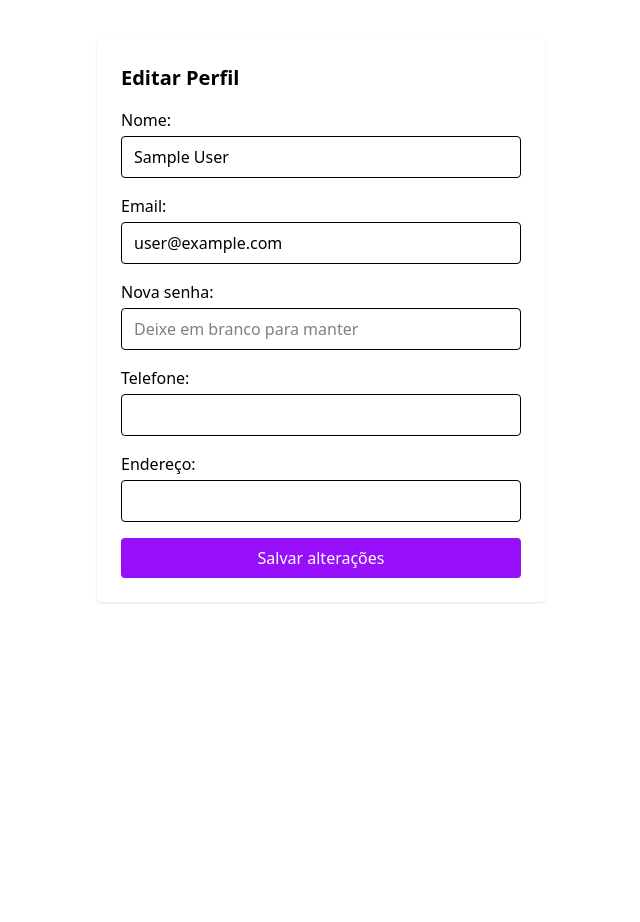
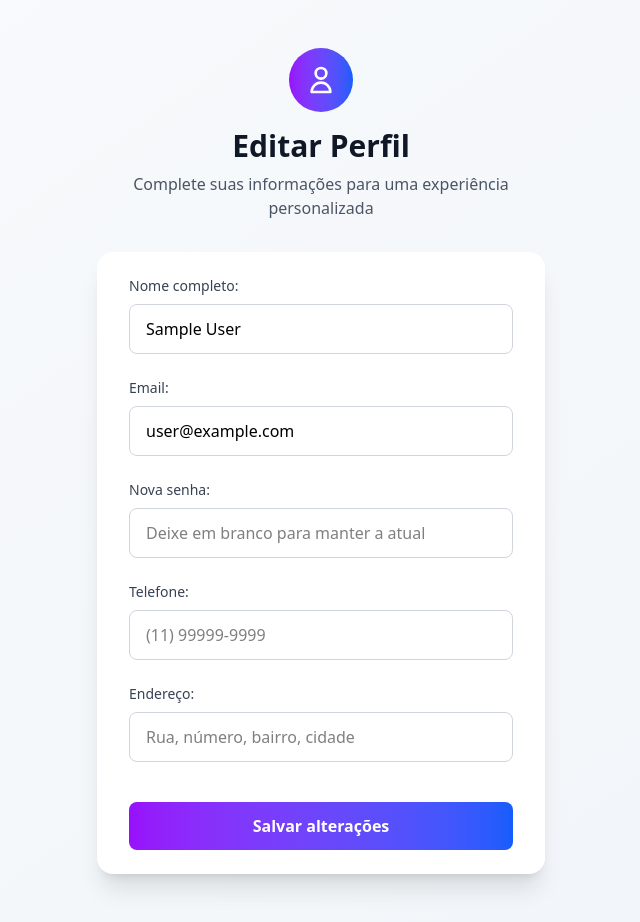
Before and after one commit to yNakidori/safe-route, a React (Vite) app: page /completar-perfil in a window 1280 px wide. Shown: the whole page, without its empty margins (319-959 px from the left). Before the commit the page ends 800 px from the top, so only its background shows below. Built offline with nearby package versions, Linux system fonts and the light colour scheme; no server answers; the database is empty; sample sign-in values are in the browser's storage.

Commit message:
Rotas e Páginas definidas

```diff
--- a/package.json
+++ b/package.json
@@ -19,6 +19,7 @@
     "react-dom": "^19.1.0",
     "react-leaflet": "^5.0.0-rc.2",
     "react-router-dom": "^7.6.3",
+    "sweetalert2": "^11.22.2",
     "tailwindcss": "^4.1.11",
     "yup": "^1.7.0"
   },
--- a/src/assets/Sidebar.jsx
+++ b/src/assets/Sidebar.jsx
@@ -1,6 +1,18 @@
 import React from "react";
+import { doc, setDoc } from "firebase/firestore";
+import { db } from "../firebase/firebase.config";
 
 export default function Sidebar() {
+
+  const handleLogout = async () => {
+  }
+
+  const handleStatus = async () => {
+  }
+
+  const fetchProfile = async () => {
+  }
+
   return (
     <div className="h-screen w-64 bg-gray-100 border-r flex flex-col justify-between">
       <div className="p-6">
--- a/src/firebase/firebase.config.jsx
+++ b/src/firebase/firebase.config.jsx
@@ -3,6 +3,7 @@ import { initializeApp } from "firebase/app";
 import { getAnalytics } from "firebase/analytics";
 import { getAuth } from "firebase/auth";
 import { getFirestore } from "firebase/firestore";
+import { getStorage } from "firebase/storage";
 // TODO: Add SDKs for Firebase products that you want to use
 // https://firebase.google.com/docs/web/setup#available-libraries
 
@@ -23,5 +24,6 @@ const app = initializeApp(firebaseConfig);
 const db = getFirestore(app);
 const auth = getAuth(app);
 const analytics = getAnalytics(app);
+const storage = getStorage(app);
 
-export { app, db, auth, analytics };
+export { app, db, auth, analytics, storage };
--- a/src/main.jsx
+++ b/src/main.jsx
@@ -29,9 +29,9 @@ createRoot(document.getElementById("root")).render(
         <Route
           path="/main"
           element={
-            <ProfileRoute>
+            <PrivateRoute requireProfileComplete={true}>
               <MainPage />
-            </ProfileRoute>
+            </PrivateRoute>
           }
         />
       </Routes>
--- a/src/pages/Register.jsx
+++ b/src/pages/Register.jsx
@@ -1,10 +1,12 @@
 import React, { useState } from "react";
 import { register } from "../utils/Signin.util";
+import { useNavigate } from "react-router-dom";
 
 export default function Register() {
   const [email, setEmail] = useState("");
   const [password, setPassword] = useState("");
   const [error, setError] = useState("");
+  const navigate = useNavigate();
 
   const handleSubmit = async (e) => {
     e.preventDefault();
@@ -12,6 +14,7 @@ export default function Register() {
       await register(email, password);
       // Handle successful registration (e.g., redirect to login)
       alert("Registration successful!");
+      navigate("/main");
     } catch (err) {
       setError(err.message);
       console.error("Registration error:", err);
--- a/src/pages/UserProfile.jsx
+++ b/src/pages/UserProfile.jsx
@@ -1,4 +1,5 @@
 import { useEffect, useState } from "react";
+import { useNavigate } from "react-router-dom";
 import { Formik, Form, Field, ErrorMessage } from "formik";
 import * as Yup from "yup";
 import { updateEmail, updatePassword, updateProfile } from "firebase/auth";
@@ -8,6 +9,7 @@ import { useAuth } from "../utils/AuthContext";
 
 export default function UserProfile() {
   const { user } = useAuth();
+  const navigate = useNavigate();
   const [initialValues, setInitialValues] = useState(null);
 
   useEffect(() => {
@@ -62,6 +64,14 @@ export default function UserProfile() {
 
       alert("Perfil atualizado com sucesso!");
       resetForm({ values: { ...values, password: "" } });
+
+      // Verifica se o perfil está completo e redireciona apenas se estiver
+      const isProfileComplete = values.name.trim() && values.phone.trim() && values.address.trim();
+      if (isProfileComplete) {
+        setTimeout(() => {
+          navigate("/main");
+        }, 1000); // Delay de 1 segundo para mostrar a mensagem de sucesso
+      }
     } catch (error) {
       console.error("Erro ao atualizar perfil:", error);
       alert(`Erro: ${error.message}`);
@@ -70,11 +80,32 @@ export default function UserProfile() {
     }
   };
 
- if (!initialValues) return <p className="text-center mt-10">Carregando perfil...</p>;
+ if (!initialValues) return (
+    <div className="min-h-screen bg-gradient-to-br from-slate-50 to-slate-100 flex items-center justify-center">
+      <div className="bg-white p-8 rounded-xl shadow-lg">
+        <div className="animate-spin rounded-full h-12 w-12 border-b-2 border-purple-600 mx-auto"></div>
+        <p className="text-center mt-4 text-gray-600">Carregando perfil...</p>
+      </div>
+    </div>
+  );
 
   return (
-    <div className="max-w-md mx-auto mt-10 p-6 bg-white rounded shadow">
-      <h2 className="text-xl font-bold mb-4">Editar Perfil</h2>
+    <div className="min-h-screen bg-gradient-to-br from-slate-50 to-slate-100 py-12 px-4 sm:px-6 lg:px-8">
+      <div className="max-w-md mx-auto">
+        {/* Header */}
+        <div className="text-center mb-8">
+          <div className="mx-auto h-16 w-16 bg-gradient-to-r from-purple-600 to-blue-600 rounded-full flex items-center justify-center mb-4">
+            <svg className="h-8 w-8 text-white" fill="none" stroke="currentColor" viewBox="0 0 24 24">
+              <path strokeLinecap="round" strokeLinejoin="round" strokeWidth={2} d="M16 7a4 4 0 11-8 0 4 4 0 018 0zM12 14a7 7 0 00-7 7h14a7 7 0 00-7-7z" />
+            </svg>
+          </div>
+          <h2 className="text-3xl font-bold text-gray-900 mb-2">Editar Perfil</h2>
+          <p className="text-gray-600">Complete suas informações para uma experiência personalizada</p>
+        </div>
+
+        {/* Form Card */}
+        <div className="bg-white rounded-2xl shadow-xl overflow-hidden">
+          <div className="px-8 py-6">
 
       <Formik
         initialValues={initialValues}
@@ -83,66 +114,82 @@ export default function UserProfile() {
         enableReinitialize
       >
         {({ isSubmitting }) => (
-          <Form className="space-y-4">
+          <Form className="space-y-6">
             <div>
-              <label className="block mb-1">Nome:</label>
+              <label className="block text-sm font-medium text-gray-700 mb-2">Nome completo:</label>
               <Field
                 name="name"
                 type="text"
-                className="w-full border px-3 py-2 rounded"
+                className="w-full px-4 py-3 border border-gray-300 rounded-lg focus:ring-2 focus:ring-purple-500 focus:border-transparent transition-all duration-200"
+                placeholder="Digite seu nome completo"
               />
-              <ErrorMessage name="name" component="div" className="text-red-500 text-sm" />
+              <ErrorMessage name="name" component="div" className="text-red-500 text-sm mt-1" />
             </div>
 
             <div>
-              <label className="block mb-1">Email:</label>
+              <label className="block text-sm font-medium text-gray-700 mb-2">Email:</label>
               <Field
                 name="email"
                 type="email"
-                className="w-full border px-3 py-2 rounded"
+                className="w-full px-4 py-3 border border-gray-300 rounded-lg focus:ring-2 focus:ring-purple-500 focus:border-transparent transition-all duration-200"
+                placeholder="seu@email.com"
               />
-              <ErrorMessage name="email" component="div" className="text-red-500 text-sm" />
+              <ErrorMessage name="email" component="div" className="text-red-500 text-sm mt-1" />
             </div>
 
             <div>
-              <label className="block mb-1">Nova senha:</label>
+              <label className="block text-sm font-medium text-gray-700 mb-2">Nova senha:</label>
               <Field
                 name="password"
                 type="password"
-                className="w-full border px-3 py-2 rounded"
-                placeholder="Deixe em branco para manter"
+                className="w-full px-4 py-3 border border-gray-300 rounded-lg focus:ring-2 focus:ring-purple-500 focus:border-transparent transition-all duration-200"
+                placeholder="Deixe em branco para manter a atual"
               />
-              <ErrorMessage name="password" component="div" className="text-red-500 text-sm" />
+              <ErrorMessage name="password" component="div" className="text-red-500 text-sm mt-1" />
             </div>
 
             <div>
-              <label className="block mb-1">Telefone:</label>
+              <label className="block text-sm font-medium text-gray-700 mb-2">Telefone:</label>
               <Field
                 name="phone"
                 type="text"
-                className="w-full border px-3 py-2 rounded"
+                className="w-full px-4 py-3 border border-gray-300 rounded-lg focus:ring-2 focus:ring-purple-500 focus:border-transparent transition-all duration-200"
+                placeholder="(11) 99999-9999"
               />
             </div>
 
             <div>
-              <label className="block mb-1">Endereço:</label>
+              <label className="block text-sm font-medium text-gray-700 mb-2">Endereço:</label>
               <Field
                 name="address"
                 type="text"
-                className="w-full border px-3 py-2 rounded"
+                className="w-full px-4 py-3 border border-gray-300 rounded-lg focus:ring-2 focus:ring-purple-500 focus:border-transparent transition-all duration-200"
+                placeholder="Rua, número, bairro, cidade"
               />
             </div>
 
-            <button
-              type="submit"
-              disabled={isSubmitting}
-              className="w-full bg-purple-600 text-white px-4 py-2 rounded hover:bg-purple-700"
-            >
-              {isSubmitting ? "Salvando..." : "Salvar alterações"}
-            </button>
+            <div className="pt-4">
+              <button
+                type="submit"
+                disabled={isSubmitting}
+                className="w-full bg-gradient-to-r from-purple-600 to-blue-600 text-white font-semibold py-3 px-6 rounded-lg hover:from-purple-700 hover:to-blue-700 focus:outline-none focus:ring-2 focus:ring-purple-500 focus:ring-offset-2 disabled:opacity-50 disabled:cursor-not-allowed transition-all duration-200 transform hover:scale-[1.02]"
+              >
+                {isSubmitting ? (
+                  <div className="flex items-center justify-center">
+                    <div className="animate-spin rounded-full h-5 w-5 border-b-2 border-white mr-2"></div>
+                    Salvando...
+                  </div>
+                ) : (
+                  "Salvar alterações"
+                )}
+              </button>
+            </div>
           </Form>
         )}
       </Formik>
+          </div>
+        </div>
+      </div>
     </div>
   );
 }
--- a/src/utils/PrivateRoute.jsx
+++ b/src/utils/PrivateRoute.jsx
@@ -1,12 +1,41 @@
-// utils/PrivateRoute.jsx
+
+import React from "react";
 import { Navigate } from "react-router-dom";
 import { useAuth } from "./AuthContext";
 
-export default function PrivateRoute({ children }) {
+export default function PrivateRoute({ children, requireProfileComplete = false }) {
   const { user, loading } = useAuth();
+  const [profile, setProfile] = React.useState(null);
+  const [profileLoading, setProfileLoading] = React.useState(true);
 
-  if (loading) return null; // or a loading spinner
+  React.useEffect(() => {
+    const fetchProfile = async () => {
+      if (user) {
+        try {
+          const { getFirestore, doc, getDoc } = await import("firebase/firestore");
+          const db = getFirestore();
+          const docRef = doc(db, "users", user.uid);
+          const docSnap = await getDoc(docRef);
+          setProfile(docSnap.exists() ? docSnap.data() : {});
+        } catch (e) {
+          setProfile({});
+        }
+      }
+      setProfileLoading(false);
+    };
+    if (user && requireProfileComplete) fetchProfile();
+    else setProfileLoading(false);
+  }, [user, requireProfileComplete]);
+
+  if (loading || (requireProfileComplete && profileLoading)) return null;
   if (!user) return <Navigate to="/" />;
+
+  if (requireProfileComplete) {
+    const isProfileComplete = user.displayName && profile?.phone?.trim() && profile?.address?.trim();
+    if (!isProfileComplete) {
+      return <Navigate to="/completar-perfil" />;
+    }
+  }
 
   return children;
 }
```
Also changed, not shown: 1 other file (tests, documents, lock files or other folders).
